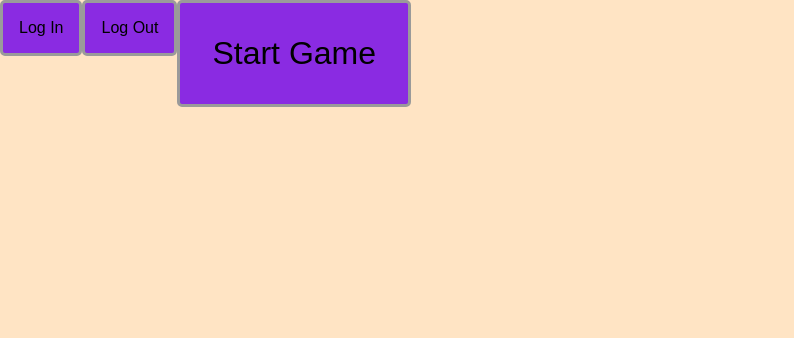
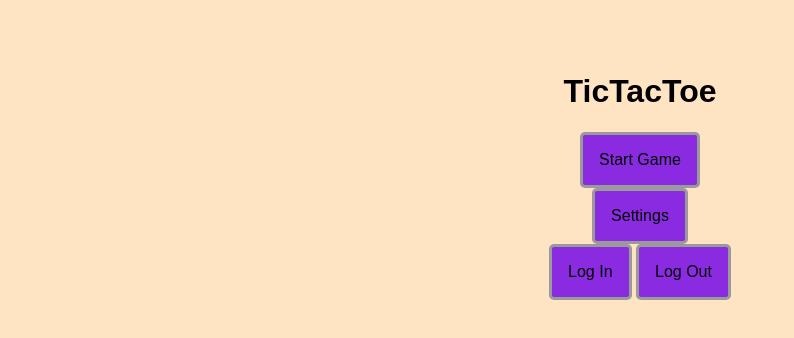
Before and after one commit to HuntOreo/TicTacToe, a website built with Vite: page index.html in a window 1280 px wide. Shown: the whole page, without its empty margins (0-794 px from the left). Built offline with nearby package versions, Linux system fonts and the light colour scheme; some packages are replaced by stand-ins of ours; no server answers.

Commit message:
landing page render is more pleasant. no longer a jumbled mess.

```diff
--- a/index.html
+++ b/index.html
@@ -6,13 +6,25 @@
   </head>
 
   <body>
+
+    <!-- Landing/Home Page -->
     <div class="landing-page">
-      <button id="login-btn">Log In</button>
-      <p id="greetings-user"></p>
-      <p id="highscore"></p>
-      <button id="logout-btn">Log Out</button>
-      <button class="startGame">Start Game</button>
+      <div class="user-info">
+        <p id="greetings-user"></p>
+        <p id="highscore"></p>
+      </div>
+      <h1 id="logo">TicTacToe</h1>
+      <div class="menu">
+        <button class="startGame">Start Game</button>
+        <button class="settings">Settings</button>
+        <div id="authentication">
+          <button id="login-btn">Log In</button>
+          <button id="logout-btn">Log Out</button>
+        </div>
+      </div>
     </div>
+
+    <!-- Game/Board Page -->
     <main id="board" class="board-page hidePage">
       <div class="window">
         <div class="score">
@@ -47,6 +59,8 @@
       </div>
     </main>
   </body>
+
+  <!-- Scripts -->
   <script src="/src/script.js" type="module"></script>
   <script src="/src/firebase.js" type="module"></script>
   </script>
--- a/src/JS/checks.js
+++ b/src/JS/checks.js
@@ -14,7 +14,6 @@ const checkRows = function (rows, state) {
 
     filtered.push(temp)
   }
-
 
   // checks if there is a winning play, returns true or false.
   return check({
--- a/src/firebase.js
+++ b/src/firebase.js
@@ -1,5 +1,3 @@
-// user currently logged in.
-
 import { initializeApp } from 'firebase/app'
 import {
   getDatabase,
@@ -41,9 +39,12 @@ const provider = new GoogleAuthProvider();
 const greetings_user = document.querySelector('#greetings-user')
 const highscore_user = document.querySelector('#highscore')
 
+//grab login button and sign user in with google account
+const googleLogin = document.querySelector('#login-btn')
+
 // When Auth State (login and logout) changes,
 // look for the users data in the database (found using uid)
-// and and keep track of that data.
+// and keep track of that data.
 onAuthStateChanged(auth, (user) => {
   if (user) {
     const db = getDatabase()
@@ -65,8 +66,6 @@ onAuthStateChanged(auth, (user) => {
   }
 })
 
-//grab login button and sign user in with google account
-const googleLogin = document.querySelector('#login-btn')
 
 googleLogin.addEventListener('click', () => {
   signInWithPopup(auth, provider)
@@ -134,7 +133,6 @@ export const updateHighScore = () => {
   const hsRender = document.querySelector('#highscore')
   const userID = current_user.uid
 
-
   // Get user data to compare scores and update later.
   if (current_user.uid) {
     get(child(dbRef, `users/${userID}`))
@@ -159,14 +157,5 @@ export const updateHighScore = () => {
         }
 
       })
-
   }
-
-
-
-
-  // Need to get the total highscore of the player
-
-
-
 }
--- a/src/style.css
+++ b/src/style.css
@@ -15,16 +15,39 @@ body {
 }
 /* Start Game Button */
 .landing-page {
-  margin: 0 auto;
+  margin: auto 0;
   display: flex;
+  flex-direction: column;
   height: 100vh;
+  align-items: center;
 }
 
 .landing-page a {
 margin: auto;
 }
-.startGame {
-  font-size: 2em;
+
+
+.user-info {
+  display: grid;
+  grid-template-columns: 1fr 1fr;
+  align-items: stretch;
+  align-self: flex-start;
+  width: 100vw;
+  padding: 10px;
+}
+
+.user-info #highscore {
+  text-align: right;
+}
+
+.menu {
+  display: flex;
+  flex-direction: column;
+  align-items: center;
+}
+
+.menu button{
+  margin: 0 auto;
 }
 
 /* Helps manage the specific page one is, for dynamic rendering */
```
